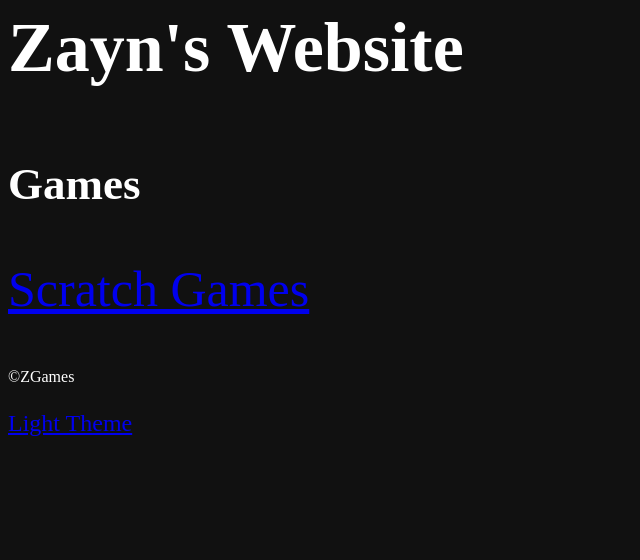
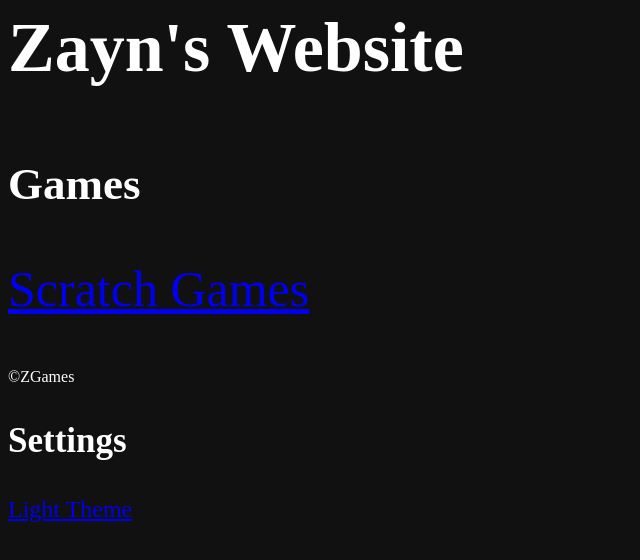
Before and after one commit to zaynvlog/z, a plain HTML site: page index.html in a window 1280 px wide. Shown: the whole page, without its empty margins (0-640 px from the left). Drawn offline with Linux system fonts and the light colour scheme.

Commit message:
Update index.html

```diff
--- a/index.html
+++ b/index.html
@@ -14,4 +14,5 @@
 
 <p style='font-size: 16px;'>©ZGames</p>
 </body>
+<p style='font-size: 35px;'><b>Settings</b></p>
 <a href="https://nomaz10.github.io/ZGames/"><p style='font-size: 24px;'>Light Theme</p></a>
```
